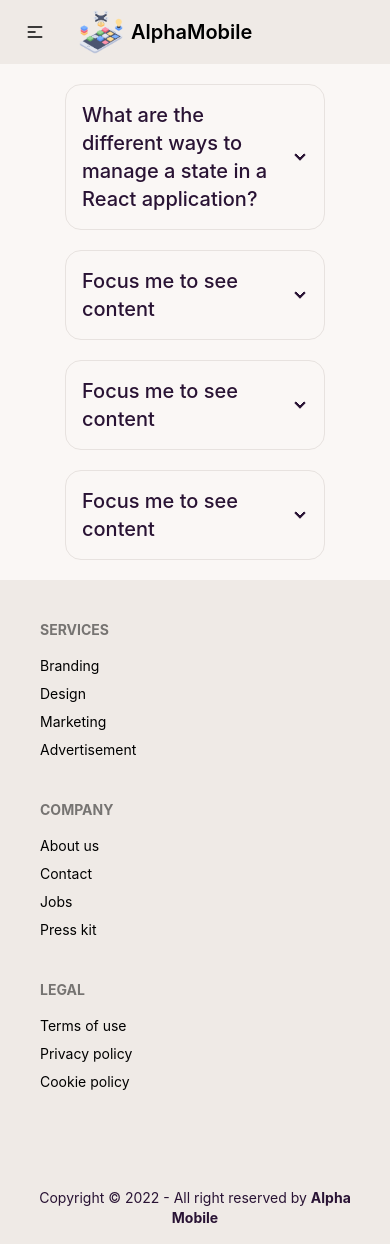
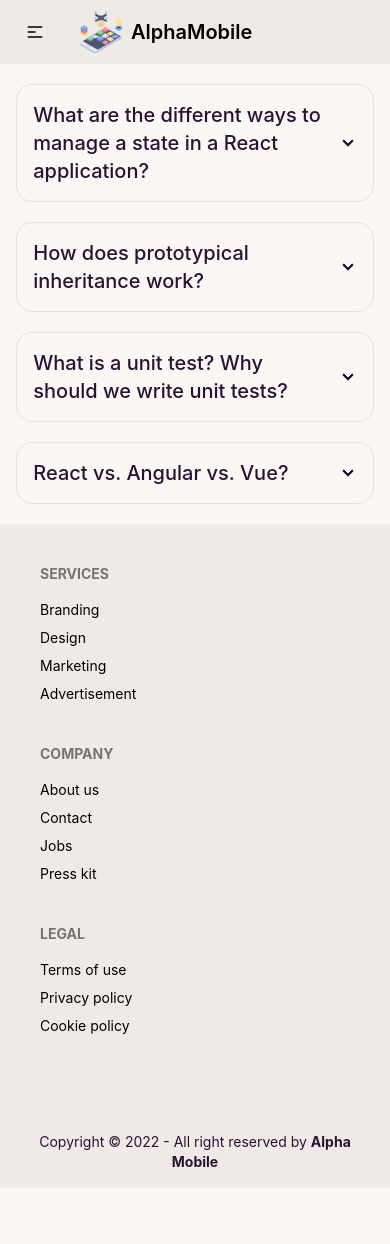
Before and after one commit to maj-jinnah/alpha-mobile-client, a React (Create React App) app: page /blogs in a window 390 px wide. After the commit the page ends 1188 px from the top, so only its background shows below. Built offline with nearby package versions, Linux system fonts and the light colour scheme.

Commit message:
all bloga qa done

```diff
--- a/src/Pages/Blogs/Blogs.js
+++ b/src/Pages/Blogs/Blogs.js
@@ -2,7 +2,7 @@ import React from 'react';
 
 const Blogs = () => {
     return (
-        <div className='w-2/3 mx-auto'>
+        <div className='w-11/12 md:w-4/5  lg:w-2/3 mx-auto'>
             <div tabIndex={0} className="collapse collapse-arrow border border-base-300 bg-base-100 rounded-box my-5">
                 <div className="collapse-title text-xl font-medium">
                     What are the different ways to manage a state in a React application?
@@ -19,26 +19,43 @@ const Blogs = () => {
             </div>
             <div tabIndex={0} className="collapse collapse-arrow border border-base-300 bg-base-100 rounded-box my-5">
                 <div className="collapse-title text-xl font-medium">
-                    Focus me to see content
+                    How does prototypical inheritance work?
                 </div>
                 <div className="collapse-content">
-                    <p>tabIndex={0} attribute is necessary to make the div focusable</p>
+                    <p>Every object with its methods and properties contains an internal and hidden property known as [[Prototype]]. The Prototypal Inheritance is a feature in javascript used to add methods and properties in objects. It is a method by which an object can inherit the properties and methods of another object. Traditionally, in order to get and set the [[Prototype]] of an object, we use Object.getPrototypeOf and Object.setPrototypeOf. Nowadays, in modern language, it is being set using __proto__.</p>
                 </div>
             </div>
             <div tabIndex={0} className="collapse collapse-arrow border border-base-300 bg-base-100 rounded-box my-5">
                 <div className="collapse-title text-xl font-medium">
-                    Focus me to see content
+                    What is a unit test? Why should we write unit tests?
                 </div>
                 <div className="collapse-content">
-                    <p>tabIndex={0} attribute is necessary to make the div focusable</p>
+                    <p>Unit testing is a type of software testing where individual units or software components are tested. Its purpose is to validate that each unit of code performs as expected. A unit can be anything you want it to be a line of code, a method, or a class. <br />
+                        To justify any effort in business, there must be a positive impact on the bottom line. Here are a few benefits of writing unit tests: <br />
+                        {
+                            <div>
+                                <li>You can test units or functions of your project in isolation.</li>
+                                <li>Unit tests act as documentation for your code.</li>
+                                <li>They enable you to catch bugs early in the development process.</li>
+                                <li>Automated unit tests help a great deal with regression testing.</li>
+                                <li>They detect code smells in your codebase. For example, if you're having a hard time writing unit   tests for  a piece of code, it might be a sign that your function is too complex.</li>
+                                <li>They contribute to higher code quality.</li>
+                            </div>
+                        }
+                    </p>
                 </div>
             </div>
             <div tabIndex={0} className="collapse collapse-arrow border border-base-300 bg-base-100 rounded-box my-5">
                 <div className="collapse-title text-xl font-medium">
-                    Focus me to see content
+                    React vs. Angular vs. Vue?
                 </div>
                 <div className="collapse-content">
-                    <p>tabIndex={0} attribute is necessary to make the div focusable</p>
+                    <p>
+                        <strong className='text-lg'>React-</strong> React, developed by Facebook, was initially released in 2013. React, interestingly, combines the UI and behavior of components. React offers a Getting Started guide that should help one set up React in about an hour. The documentation is thorough and complete, with solutions to common issues already present on Stack Overflow. React is not a complete framework and advanced features require the use of third-party libraries. This makes the learning curve of the core framework not so steep but depends on the path you take with additional functionality. <br /> <br />
+
+                        <strong className='text-lg'>Angular-</strong> Angular, developed by Google, was first released in 2010, making it the oldest of the lot. It is a TypeScript-based JavaScript framework. In Angular, components are referred to as directives. Directives are just markers on DOM elements, which Angular can track and attach specific behavior too. Therefore, Angular separates the UI part of components as attributes of HTML tags, and their behaviors in the form of JavaScript code. <br /> <br />
+
+                        <strong className='text-lg'>Vue-</strong> Vue, also known as Vue.js, is the youngest member of the group. It was developed by ex-Google employee Evan You in 2014.  In Vue, UI and behavior are also a part of components, which makes things more intuitive. Also, Vue is highly customizable, which allows you to combine the UI and behavior of components from within a script. However, simplicity and flexibility of Vue is a double-edged sword — it allows poor code, making it difficult to debug and test.</p>
                 </div>
             </div>
         </div>
```
